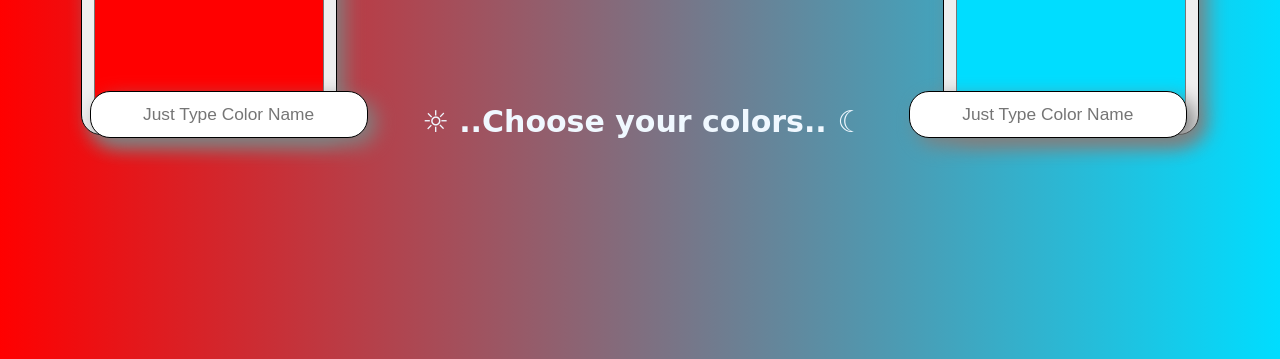
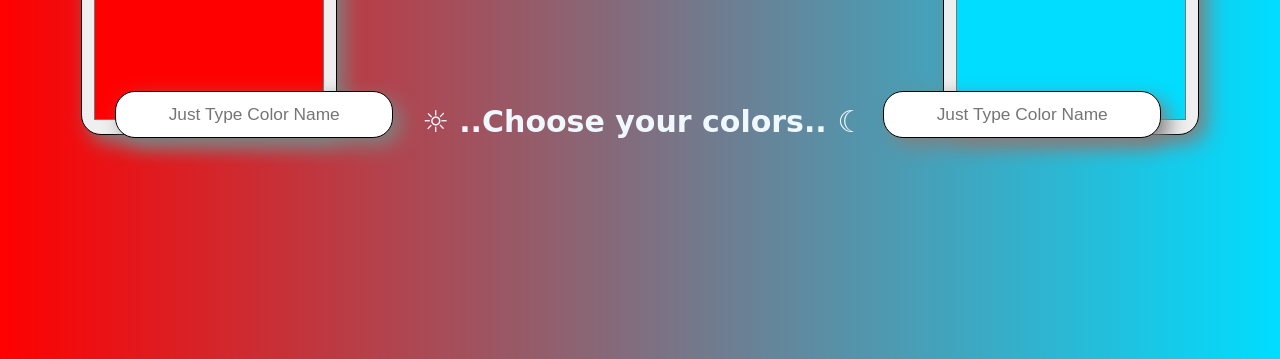
Before and after one commit to Gbedosh/Colors, a plain HTML site: page index.html in a window 1280 px wide. Shown: the part 441-800 px from the top of the page. Drawn offline with Linux system fonts and the light colour scheme; a web font is replaced by a local one.

Commit message:
Update style.max.css

```diff
--- a/css/style.max.css
+++ b/css/style.max.css
@@ -444,7 +444,7 @@ filter:drop-shadow(8px 8px 10px gray);
     display: block;
     position: absolute;
     text-decoration: none!important;
-    margin-left: 7%;
+    margin-left: 9%;
     margin-top:150px;
     text-align: center;
     font-size: 13pt;
@@ -458,7 +458,7 @@ filter:drop-shadow(8px 8px 10px gray);
     display: block;
     position: absolute;
     text-decoration: none!important;
-    margin-left: 71%;
+    margin-left: 69%;
     margin-top:150px;
     text-align: center;
     font-size: 13pt;
```
